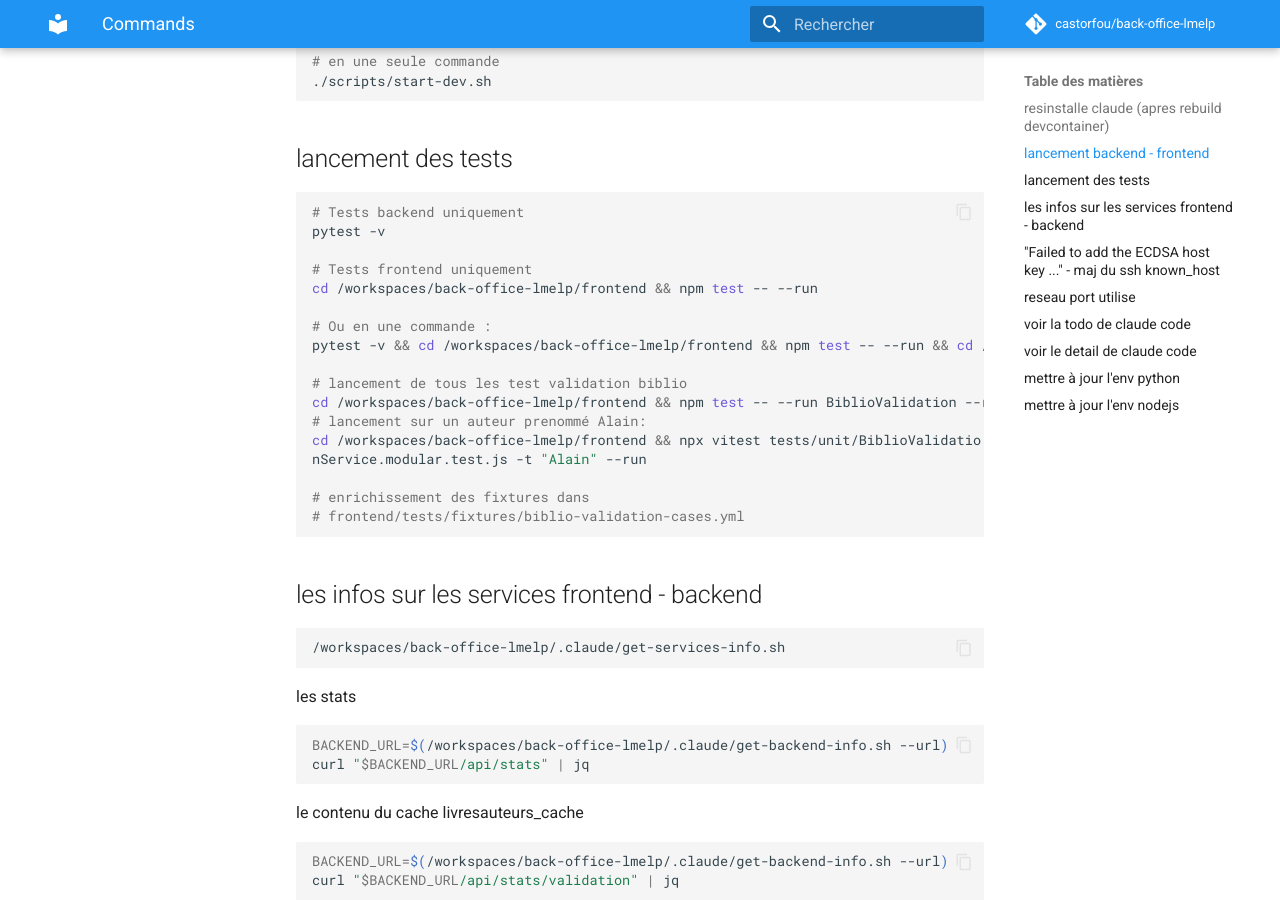
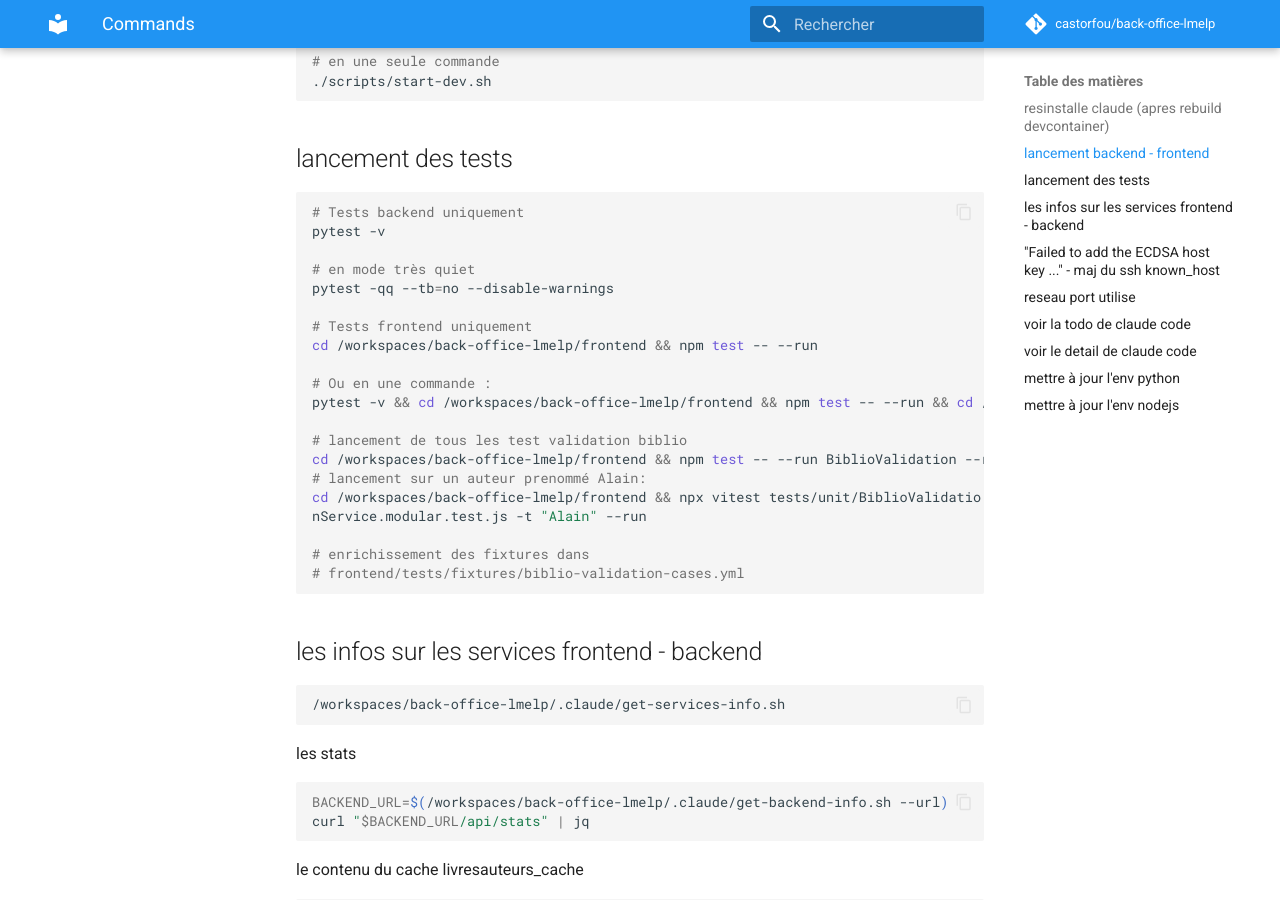
Before and after one commit to castorfou/back-office-lmelp, an MkDocs documentation site: the page built from docs/commands.md, in a window 1280 px wide and 900 px high, scrolled down 960 px. Built offline with MkDocs 1.6.1 and Material for MkDocs 9.7.7, drawn with Linux system fonts in a browser that asks for light colours; comment, search, counter and statistics services are not loaded.

Commit message:
quiet mode sur lancement des tests

````diff
--- a/docs/commands.md
+++ b/docs/commands.md
@@ -40,6 +40,9 @@ cd frontend && npm run dev
 ```bash
 # Tests backend uniquement
 pytest -v
+
+# en mode très quiet
+pytest -qq --tb=no --disable-warnings
 
 # Tests frontend uniquement
 cd /workspaces/back-office-lmelp/frontend && npm test -- --run
````
